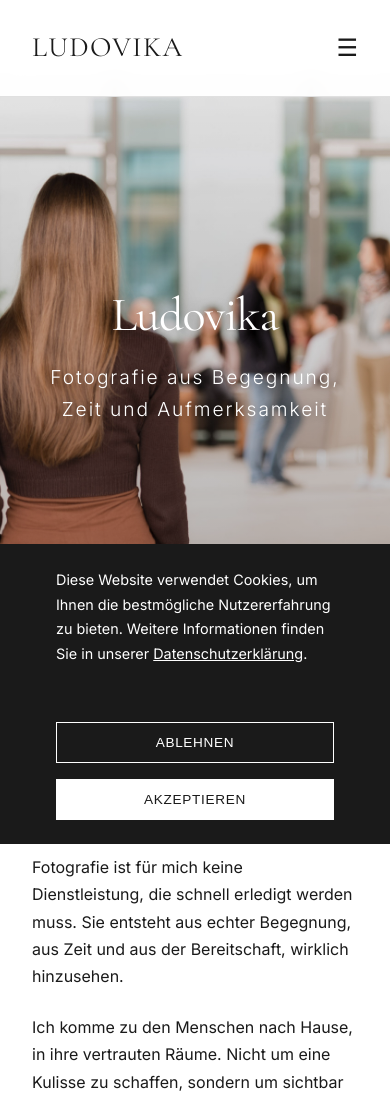
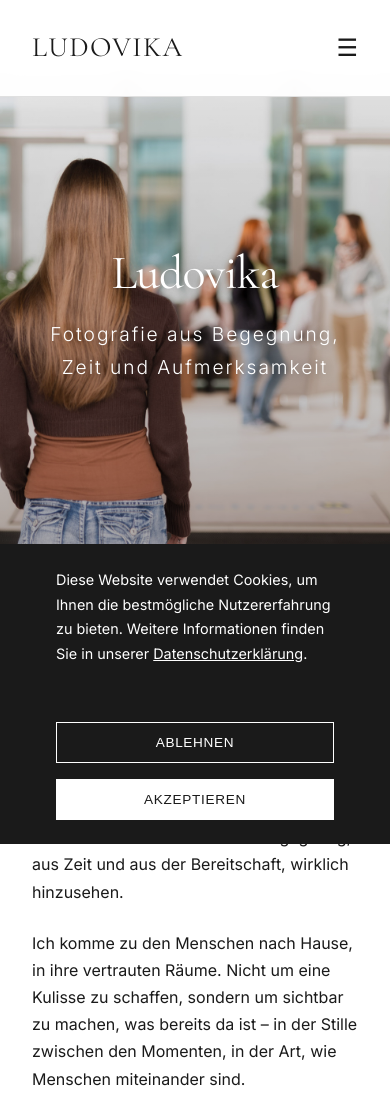
Before and after one commit to tomkaestenbauer/ludovika, a plain HTML site: page index.html in a window 390 px wide. Shown: the top 1100 px of the page. Drawn offline with nearby package versions, Linux system fonts and the light colour scheme; a script that the page names is missing.

Commit message:
Hero-Höhen für 3:2 Bilder angepasst

```diff
--- a/assets/css/styles.css
+++ b/assets/css/styles.css
@@ -177,8 +177,9 @@ nav .container {
 /* ===== HERO SECTION ===== */
 .hero {
     position: relative;
-    height: 85vh;
-    min-height: 600px;
+    height: 66.67vh;
+    min-height: 500px;
+    max-height: 900px;
     display: flex;
     align-items: center;
     justify-content: center;
@@ -193,7 +194,7 @@ nav .container {
     width: 100%;
     height: 100%;
     object-fit: cover;
-    object-position: center;
+    object-position: center center;
 }
 
 .hero-overlay {
@@ -548,8 +549,9 @@ footer .container {
     }
 
     .hero {
-        height: 70vh;
-        min-height: 500px;
+        height: 60vh;
+        min-height: 400px;
+        max-height: 700px;
     }
 
     .product-cards {
```
